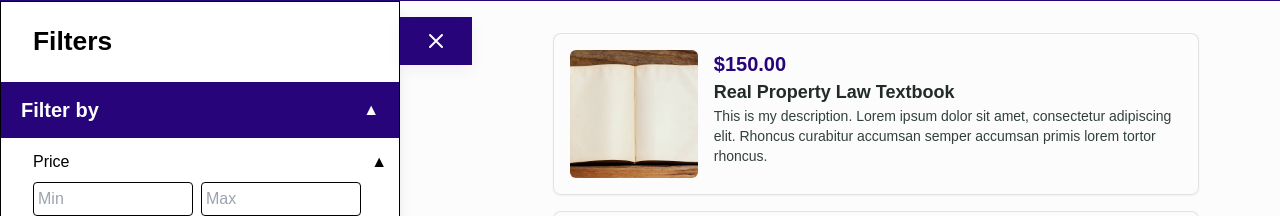
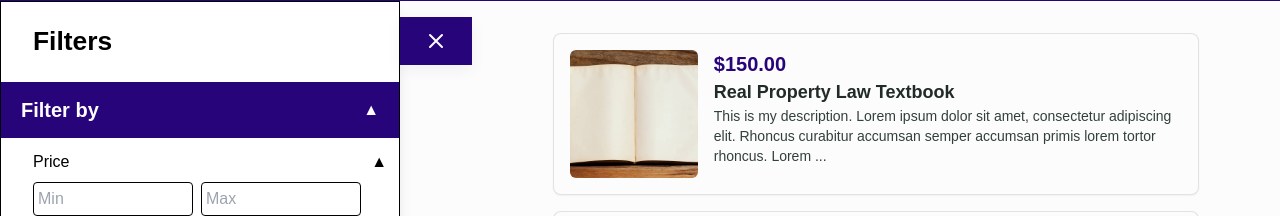
Before and after one commit to UofT-ECE444-Fall2024/project-1-web-application-design-group4-goggle, a Next.js app in the folder frontend/uoftrade/: page /search/1 in a window 1280 px wide. Shown: the part 195-411 px from the top of the page. Built offline with nearby package versions, Linux system fonts and the light colour scheme.

Commit message:
truncate description text in PostCard if too long

```diff
--- a/frontend/uoftrade/src/app/search/[searchField]/page.tsx
+++ b/frontend/uoftrade/src/app/search/[searchField]/page.tsx
@@ -31,7 +31,7 @@ const SearchPage = () => {
               image="/images/misc/textbook.jpg"
               title="Real Property Law Textbook"
               price={150.00}
-              description="This is my description. Lorem ipsum dolor sit amet, consectetur adipiscing elit. Rhoncus curabitur accumsan semper accumsan primis lorem tortor rhoncus."
+              description="This is my description. Lorem ipsum dolor sit amet, consectetur adipiscing elit. Rhoncus curabitur accumsan semper accumsan primis lorem tortor rhoncus.  Lorem ipsum dolor sit amet, consectetur adipiscing elit. Rhoncus curabitur accumsan semper accumsan primis lorem tortor rhoncus."
             />
             <PostCard
               image="/images/misc/textbook.jpg"
--- a/frontend/uoftrade/src/components/PostCard/PostCard.tsx
+++ b/frontend/uoftrade/src/components/PostCard/PostCard.tsx
@@ -1,6 +1,7 @@
 import React from 'react';
 import Image from 'next/image';
 import Link from 'next/link';
+import useMediaQuery from '@mui/material/useMediaQuery';
 
 type PostCardProps = {
   image: string;
@@ -10,6 +11,9 @@ type PostCardProps = {
 };
 
 const PostCard: React.FC<PostCardProps> = ({ image, title, price, description }) => {
+    const isMobile = useMediaQuery("(max-width: 768px)");
+    const maxDescLimit = isMobile ? 110 : 160;
+    const truncatedDescription = description.length > maxDescLimit ? description.slice(0, maxDescLimit) + '...' : description;
   return (
     <Link href="" className="border border-outline-grey rounded-lg p-4 flex flex-col md:flex-row space-x-4 items-center md:items-start shadow-sm bg-off-white hover:bg-light-grey">
       <div className="relative w-32 h-32 flex-shrink-0 ">
@@ -24,7 +28,7 @@ const PostCard: React.FC<PostCardProps> = ({ image, title, price, description })
       <div className="flex flex-col space-y-0 md:space-y-0 space-y-2">
         <span className="text-xl font-bold text-primary mt-4 md:mt-0">${price.toFixed(2)}</span>
         <h2 className="text-lg font-semibold text-heading-1">{title}</h2>
-        <p className="text-subheading text-sm">{description}</p>
+        <p className="text-subheading text-sm">{truncatedDescription}</p>
       </div>
     </Link>
   );
```
